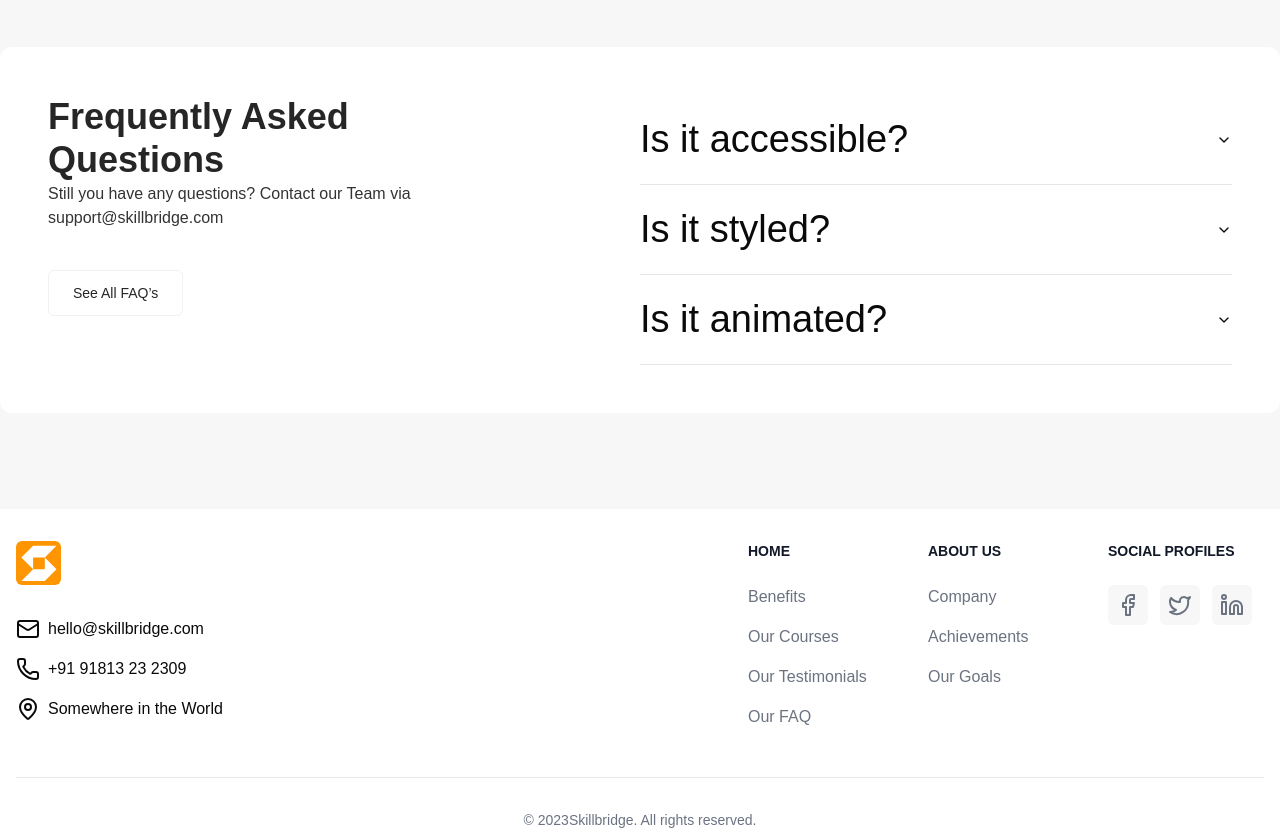
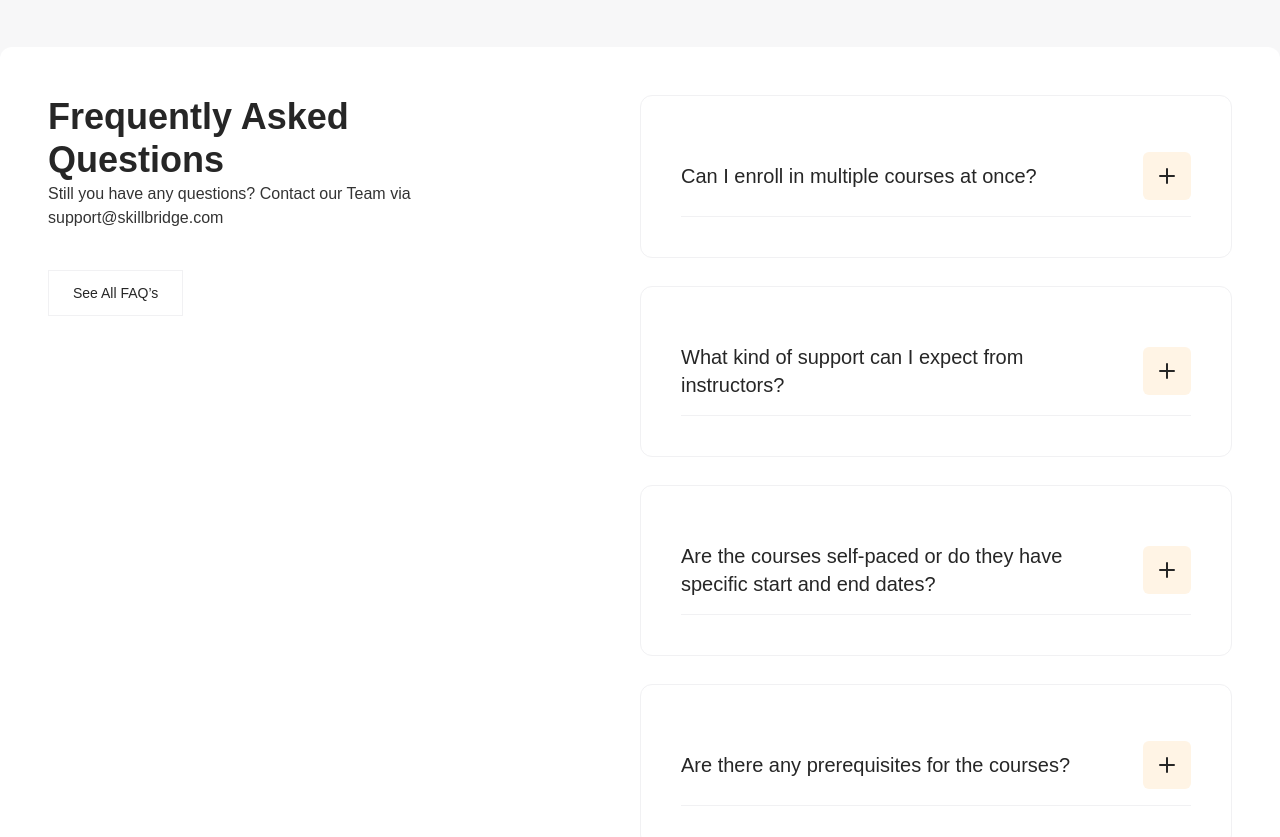
Before and after one commit to abdulrehmankz1/skill-bridge, a Next.js app: page / in a window 1280 px wide. Shown: the part 6780-7617 px from the top of the page. Built offline with nearby package versions, Linux system fonts and the light colour scheme.

Commit message:
Updated FAQ component with new data and styles

```diff
--- a/app/components/FAQ.tsx
+++ b/app/components/FAQ.tsx
@@ -1,3 +1,5 @@
+"use client";
+import { useState } from "react";
 import {
   Accordion,
   AccordionContent,
@@ -5,15 +7,53 @@ import {
   AccordionTrigger,
 } from "@/components/ui/accordion";
 import { Button } from "./ui/Button";
+import { ArrowRight, Plus, X } from "lucide-react";
+
+// FAQ Data Array
+const faqData = [
+  {
+    id: "item-1",
+    question: "Can I enroll in multiple courses at once?",
+    answer:
+      "Absolutely! You can enroll in multiple courses simultaneously and access them at your convenience.",
+  },
+  {
+    id: "item-2",
+    question: "What kind of support can I expect from instructors?",
+    answer:
+      "Yes, upon successful completion of a course, you will receive a certificate that you can download and share.",
+  },
+  {
+    id: "item-3",
+    question:
+      "Are the courses self-paced or do they have specific start and end dates?",
+    answer:
+      "Most courses do not require prerequisites, but some advanced courses may have specific requirements.",
+  },
+  {
+    id: "item-4",
+    question: "Are there any prerequisites for the courses?",
+    answer:
+      "Most courses do not require prerequisites, but some advanced courses may have specific requirements.",
+  },
+  {
+    id: "item-5",
+    question: "Can I download the course materials for offline access?",
+    answer:
+      "Most courses do not require prerequisites, but some advanced courses may have specific requirements.",
+  },
+];
 
 export function AccordionDemo() {
+  const [openItem, setOpenItem] = useState<string | null>(null);
+
   return (
     <div className="bg-absolute-white p-12 rounded-xl flex justify-between mb-24">
-      <div className=" w-2/6">
+      <div className="w-2/6">
         <h4 className="text-grey-15 font-semibold leading-[120%]">
           Frequently Asked Questions
         </h4>
-        <p className="text-grey-20 ">
+        <p className="text-grey-20">
           Still you have any questions? Contact our Team via
           support@skillbridge.com
         </p>
@@ -21,27 +61,36 @@ export function AccordionDemo() {
           See All FAQ’s
         </Button>
       </div>
-      <Accordion type="single" collapsible className=" w-2/4">
-        <AccordionItem value="item-1">
-          <AccordionTrigger>Is it accessible?</AccordionTrigger>
-          <AccordionContent>
-            Yes. It adheres to the WAI-ARIA design pattern.
-          </AccordionContent>
-        </AccordionItem>
-        <AccordionItem value="item-2">
-          <AccordionTrigger>Is it styled?</AccordionTrigger>
-          <AccordionContent>
-            Yes. It comes with default styles that matches the other
-            components&apos; aesthetic.
-          </AccordionContent>
-        </AccordionItem>
-        <AccordionItem value="item-3">
-          <AccordionTrigger>Is it animated?</AccordionTrigger>
-          <AccordionContent>
-            Yes. It&apos;s animated by default, but you can disable it if you
-            prefer.
-          </AccordionContent>
-        </AccordionItem>
+
+      <Accordion
+        type="single"
+        collapsible
+        className="w-2/4"
+        onValueChange={(value) => setOpenItem(value)}
+      >
+        {faqData.map((faq) => (
+          <AccordionItem
+            key={faq.id}
+            value={faq.id}
+            className="border border-white-95 p-10 rounded-xl mb-7"
+          >
+            <AccordionTrigger className="accordiont-trigger gap-x-3 text-xl text-grey-15 flex items-center justify-between hover:no-underline border-b border-white-95">
+              <div className="text-left">{faq.question}</div>
+              <div className="p-3 bg-orange-95 rounded-[6px] h-12 w-12">
+                {openItem === faq.id ? <X /> : <Plus />}
+              </div>
+            </AccordionTrigger>
+            <AccordionContent className="pt-10 pb-0 text-grey-15 text-base">
+              <p>{faq.answer}</p>
+              <div className="py-4 px-6 border border-white-95 rounded-[6px] bg-white-97 mt-10 flex items-center justify-between">
+                <div>Enrollment Process for Different Courses</div>
+                <div className="p-3 bg-absolute-white rounded-full h-12 w-12">
+                  <ArrowRight />
+                </div>
+              </div>
+            </AccordionContent>
+          </AccordionItem>
+        ))}
       </Accordion>
     </div>
   );
--- a/app/globals.css
+++ b/app/globals.css
@@ -11,65 +11,8 @@
 }
 .animate-marquee {
   animation: marquee 20s linear infinite;
-}@layer base {
-  :root {
-    --background: 0 0% 100%;
-    --foreground: 0 0% 3.9%;
-    --card: 0 0% 100%;
-    --card-foreground: 0 0% 3.9%;
-    --popover: 0 0% 100%;
-    --popover-foreground: 0 0% 3.9%;
-    --primary: 0 0% 9%;
-    --primary-foreground: 0 0% 98%;
-    --secondary: 0 0% 96.1%;
-    --secondary-foreground: 0 0% 9%;
-    --muted: 0 0% 96.1%;
-    --muted-foreground: 0 0% 45.1%;
-    --accent: 0 0% 96.1%;
-    --accent-foreground: 0 0% 9%;
-    --destructive: 0 84.2% 60.2%;
-    --destructive-foreground: 0 0% 98%;
-    --border: 0 0% 89.8%;
-    --input: 0 0% 89.8%;
-    --ring: 0 0% 3.9%;
-    --chart-1: 12 76% 61%;
-    --chart-2: 173 58% 39%;
-    --chart-3: 197 37% 24%;
-    --chart-4: 43 74% 66%;
-    --chart-5: 27 87% 67%;
-    --radius: 0.5rem;
-  }
-  .dark {
-    --background: 0 0% 3.9%;
-    --foreground: 0 0% 98%;
-    --card: 0 0% 3.9%;
-    --card-foreground: 0 0% 98%;
-    --popover: 0 0% 3.9%;
-    --popover-foreground: 0 0% 98%;
-    --primary: 0 0% 98%;
-    --primary-foreground: 0 0% 9%;
-    --secondary: 0 0% 14.9%;
-    --secondary-foreground: 0 0% 98%;
-    --muted: 0 0% 14.9%;
-    --muted-foreground: 0 0% 63.9%;
-    --accent: 0 0% 14.9%;
-    --accent-foreground: 0 0% 98%;
-    --destructive: 0 62.8% 30.6%;
-    --destructive-foreground: 0 0% 98%;
-    --border: 0 0% 14.9%;
-    --input: 0 0% 14.9%;
-    --ring: 0 0% 83.1%;
-    --chart-1: 220 70% 50%;
-    --chart-2: 160 60% 45%;
-    --chart-3: 30 80% 55%;
-    --chart-4: 280 65% 60%;
-    --chart-5: 340 75% 55%;
-  }
-}@layer base {
-  * {
-    @apply border-border;
-  }
-  body {
-    @apply bg-background text-foreground;
-  }
 }
+
+.accordiont-trigger .lucide-chevron-down {
+  display: none !important;
+}/*# sourceMappingURL=globals.css.map */
--- a/app/globals.scss
+++ b/app/globals.scss
@@ -1,7 +1,6 @@
 @tailwind base;
 @tailwind components;
 @tailwind utilities;
-
 
 @keyframes marquee {
   0% {
@@ -15,3 +14,8 @@
 .animate-marquee {
   animation: marquee 20s linear infinite;
 }
+.accordiont-trigger {
+  .lucide-chevron-down {
+    display: none !important;
+  }
+}
```
Also changed, not shown: 1 other file (tests, documents, lock files or other folders). Lines whose indentation alone changed are shown as unchanged.
